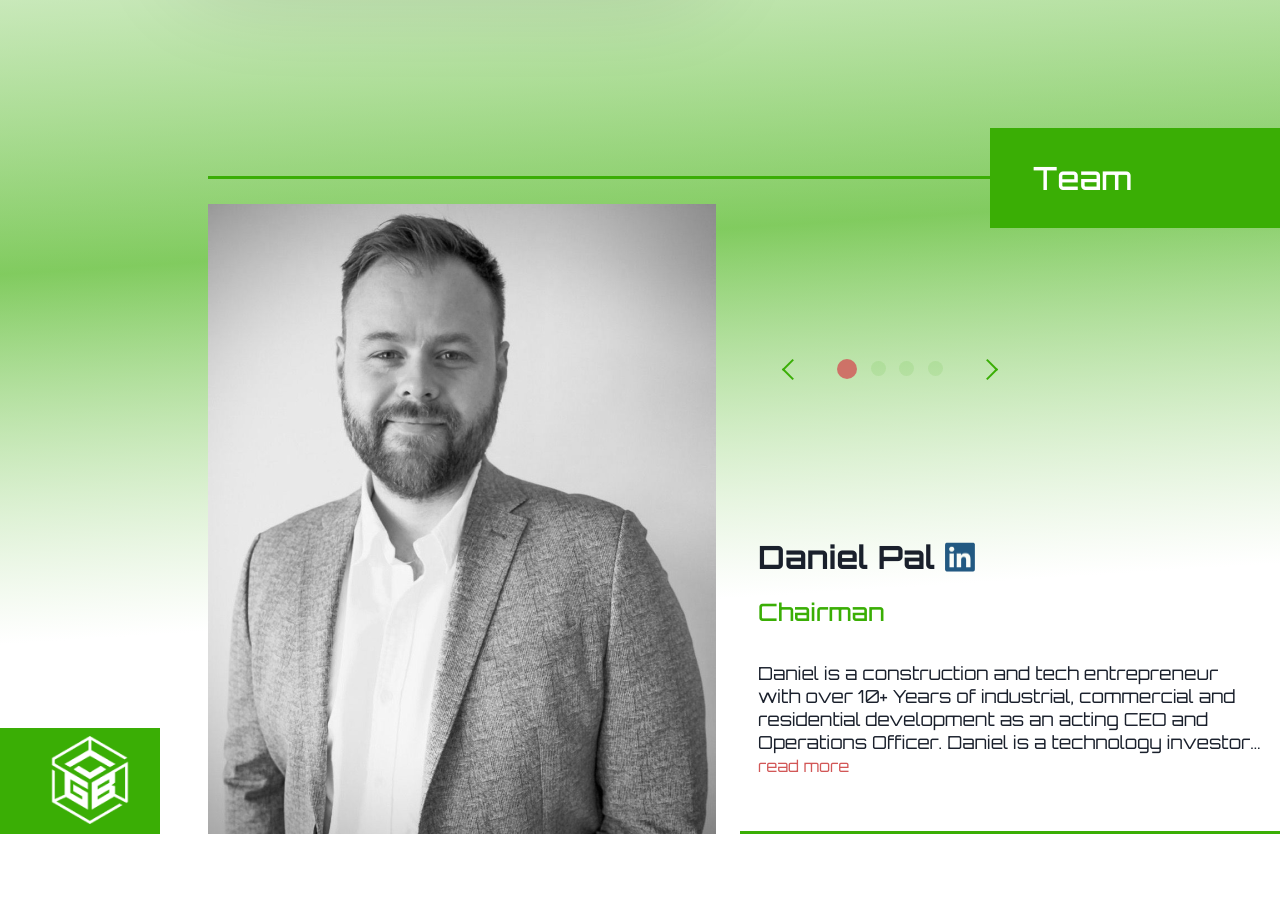
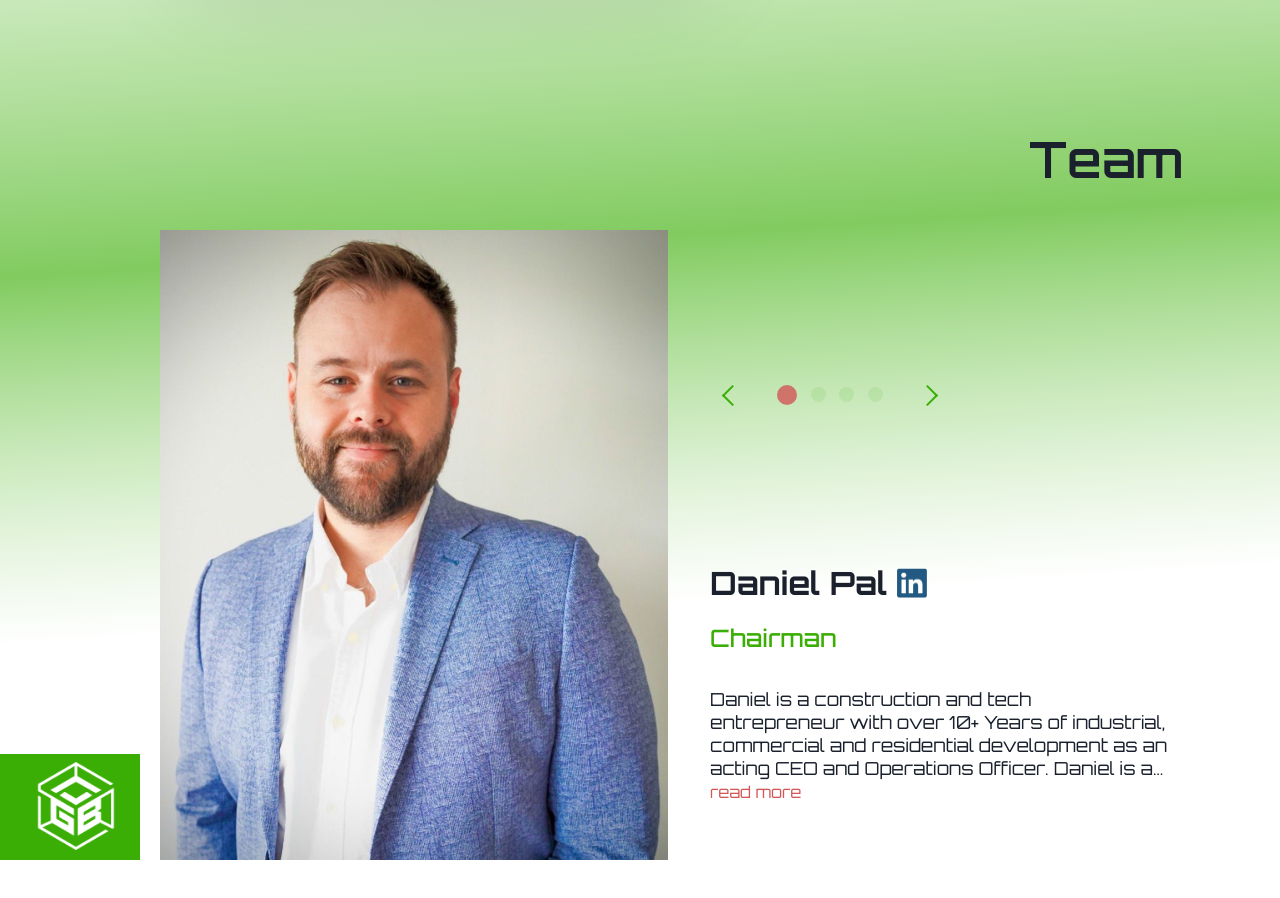
Before and after one commit to Crystal-Logic/green_blokx, a Next.js app: page / in a window 1280 px wide. Shown: the part 3440-4338 px from the top of the page. Built offline with nearby package versions, Linux system fonts and the light colour scheme.

Commit message:
upd team view

```diff
--- a/components/Team/Team.tsx
+++ b/components/Team/Team.tsx
@@ -45,33 +45,43 @@ export const Team = () => {
 
   return (
     <Box id="team" minH={{ base: '600px', md: '450px', lg: '780px' }} pt={'53px'}>
-      <Box h={'full'} w={'full'} position={'relative'}>
-        <Flex h={{ base: '45px', lg: '100px' }} w={'full'} pl={{ base: 5, lg: 52 }} position={'absolute'} zIndex={10}>
-          <Flex flex={'1'} alignItems={'center'}>
-            <Box h={'0px'} w={'full'} borderBottom={'3px solid'} borderColor={'brand.green'}></Box>
-          </Flex>
-          <Flex
-            w={{ base: '133px', lg: '290px' }}
-            bg="brand.green"
-            alignItems={'center'}
-            pl={{ lg: '43px' }}
-            justifyContent={{ base: 'center', lg: 'unset' }}
-          >
+      <Box h={'full'} w={'full'} position={'relative'} pr={{ base: 5, lg: 24 }} zIndex={10}>
+        <Flex justifyContent={'flex-end'} mb={{ base: 5, lg: 10 }}>
           <Heading
             as="h2"
-              fontSize={{ base: '25px', md: '32px' }}
-              lineHeight={{ base: '31px', md: '40px' }}
-              fontWeight="500"
-              color={'white'}
+            fontSize={{ base: '25px', md: '50px' }}
+            lineHeight={{ base: '31px', md: '62px' }}
+            fontWeight="600"
           >
             Team
           </Heading>
         </Flex>
+
+        <Flex>
+          <Flex w={{ base: '71px', lg: '140px' }} alignItems={'end'}>
+            <Box
+              h={{ base: '66px', lg: '106px' }}
+              w={{ base: '71px', lg: '140px' }}
+              position={'relative'}
+              bg="brand.green"
+              zIndex={10}
+            >
+              <Image
+                src="/images/logo_white.png"
+                alt="logo white"
+                position={'absolute'}
+                left={{ lg: '6px' }}
+                top={{ base: '5px', lg: '8px' }}
+                h={{ base: '55px', lg: '88px' }}
+                w={'auto'}
+                objectFit={'cover'}
+              />
+            </Box>
           </Flex>
 
           {/* Slider frame */}
 
-        <Box w={'full'} pl={{ base: 0, xl: 52 }} position={'absolute'} top={{ base: '60px', lg: '76px' }}>
+          <Box flex={'1'} pl={{ base: 0, xl: 5 }} position={'relative'} minW={0}>
             <Swiper
               modules={[Navigation, Pagination]}
               spaceBetween={50}
@@ -98,7 +108,7 @@ export const Team = () => {
               alignItems={'center'}
               position={'absolute'}
               top={{ md: '300px', lg: '50px', xl: '145px' }}
-            left={{ base: 'calc(50% - 75px)', lg: '590px', xl: '770px' }}
+              left={{ base: 'calc(50% - 75px)', lg: '590px', xl: '570px' }}
               zIndex={15}
             >
               <Hide below="lg">
@@ -174,38 +184,6 @@ export const Team = () => {
           </Box>
 
           {/* Slider frame end */}
-
-        <Flex
-          h={{ base: '66px', lg: '106px' }}
-          w={{ base: '71px', lg: '160px' }}
-          position={'absolute'}
-          top={{ base: '267px', lg: '600px' }}
-          bg="brand.green"
-          zIndex={10}
-        >
-          <Image
-            src="/images/logo_white.png"
-            alt="logo white"
-            position={'absolute'}
-            left={{ lg: '10px' }}
-            top={{ base: '5px', lg: '8px' }}
-            h={{ base: '55px', lg: '88px' }}
-            w={'auto'}
-            objectFit={'cover'}
-          />
-        </Flex>
-        <Flex
-          w={'full'}
-          position={'absolute'}
-          top={{ lg: '703px' }}
-          right={0}
-          zIndex={10}
-          display={{ base: 'none', lg: 'flex' }}
-        >
-          <Flex w={{ base: 6, md: '580px', xl: '740px' }}></Flex>
-          <Flex flex={'1'}>
-            <Box h={''} w={'full'} alignSelf={'flex-end'} borderBottom={'3px solid'} borderColor={'brand.green'}></Box>
-          </Flex>
         </Flex>
       </Box>
     </Box>
--- a/components/Team/TeamSlide.tsx
+++ b/components/Team/TeamSlide.tsx
@@ -1,5 +1,5 @@
 import { useState } from 'react';
-import { Text, Flex, Image, Link, Hide } from '@chakra-ui/react';
+import { Text, Flex, Image, Link, Hide, useColorModeValue } from '@chakra-ui/react';
 
 type SlideInfo = {
   name: string;
@@ -11,6 +11,7 @@ type SlideInfo = {
 
 export const TeamSlide = ({ name, position, linkdIn, photo, description }: SlideInfo) => {
   const [isShowAll, setIsShowAll] = useState(false);
+  const filter = useColorModeValue('none', 'grayscale(1)');
 
   return (
     <Flex w={'full'} direction={{ base: 'column', md: 'row' }}>
@@ -19,7 +20,7 @@ export const TeamSlide = ({ name, position, linkdIn, photo, description }: Slide
         alt={name}
         maxW={{ base: '220px', lg: '520px' }}
         maxH={{ base: '270px', lg: '630px' }}
-        filter={'grayscale(1)'}
+        filter={filter}
         ml={{ base: 10, lg: 'unset' }}
       />
       <Flex
```
Lines whose indentation alone changed are shown as unchanged.
